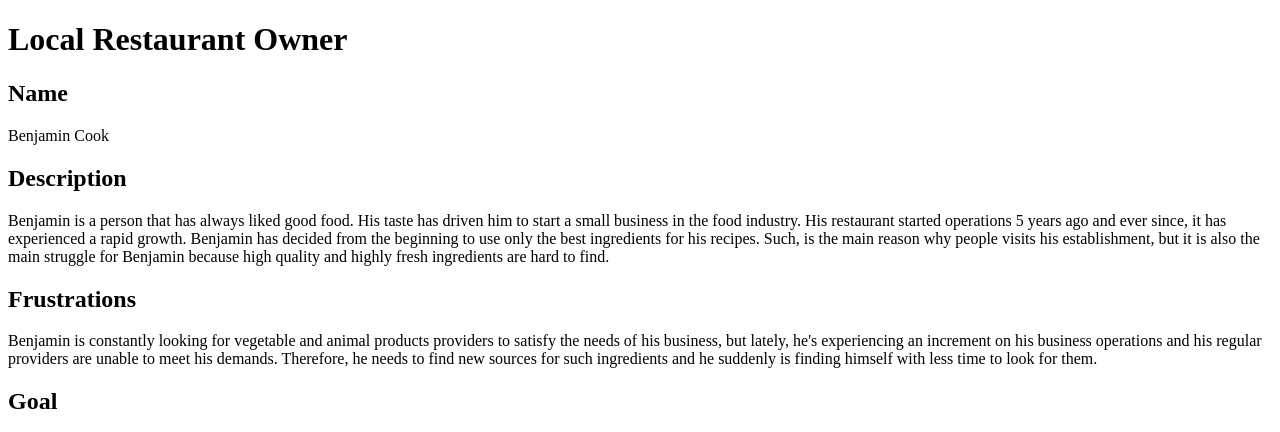
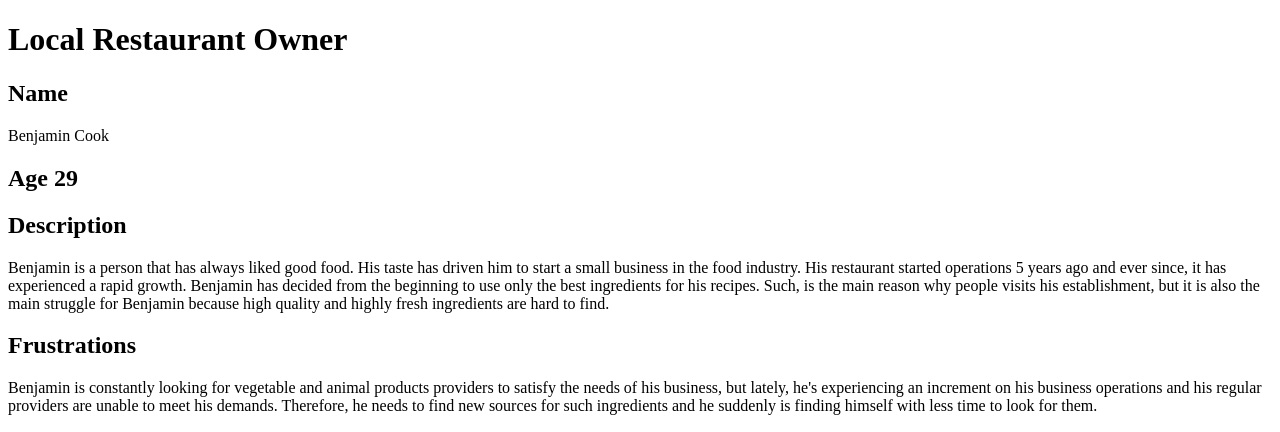
Before and after one commit to ttalcott/roots-n-table, a PHP site: page /localRestaurant.php in a window 1280 px wide. Shown: the top 432 px of the page. Run offline with PHP 8.4, Linux system fonts and the light colour scheme.

Commit message:
finissh local restaurant persona

```diff
--- a/epic/localRestaurant.php
+++ b/epic/localRestaurant.php
@@ -8,6 +8,7 @@
 		<h1> Local Restaurant Owner </h1>
 		<h2> Name</h2>
 		<p> Benjamin Cook </p>
+		<h2> Age 29 </h2>
 		<h2> Description </h2>
 		<p> Benjamin is a person that has always liked good food. His taste has driven him to start a small business in
 			the food industry. His restaurant started operations 5 years ago and ever since, it has experienced a rapid
```
